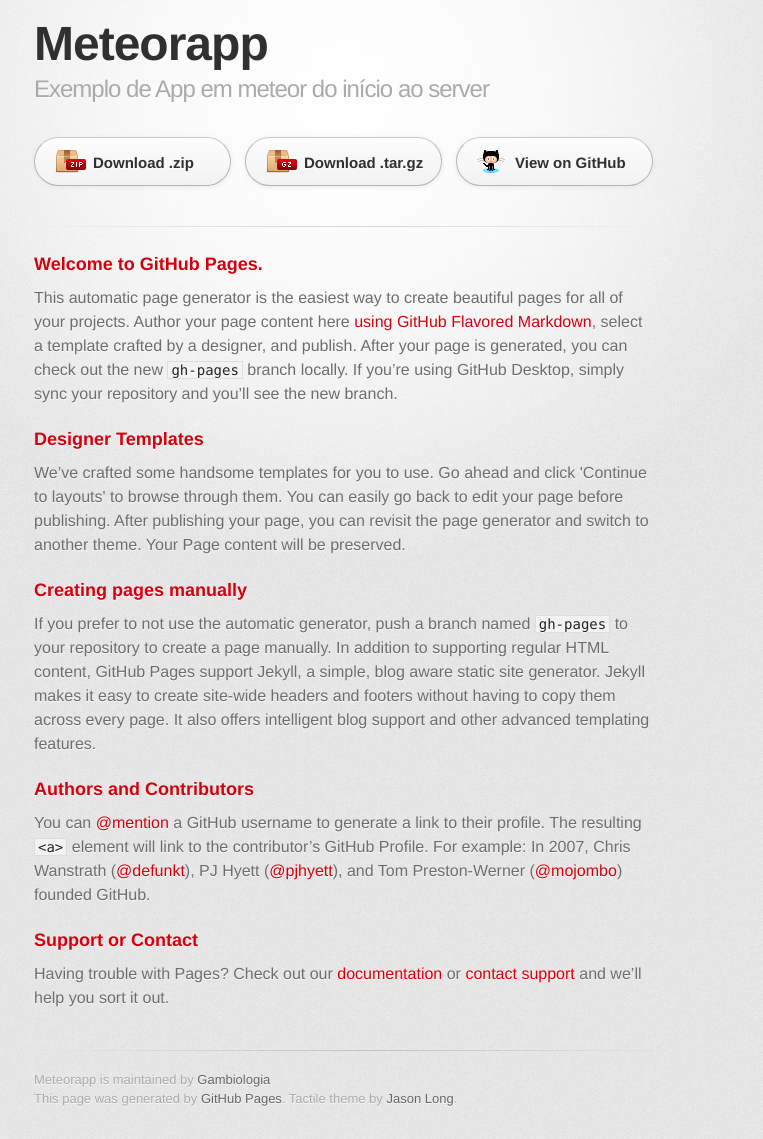
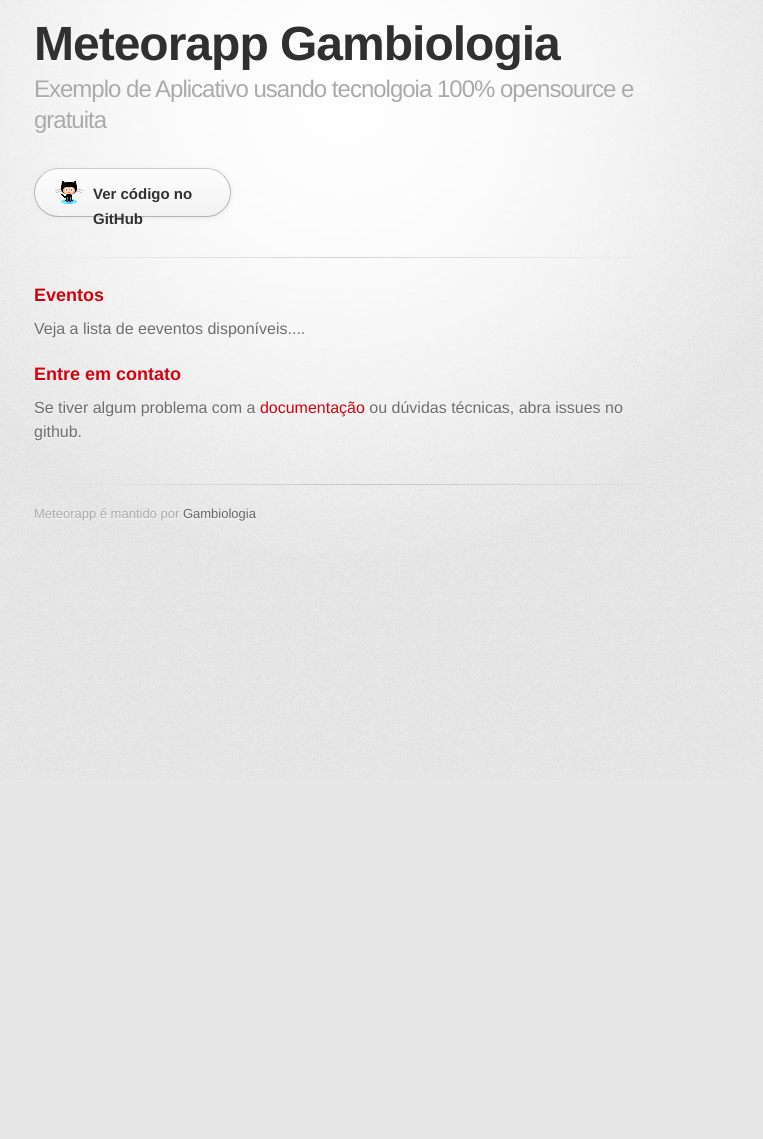
Before and after one commit to Gambiologia/meteorapp, a plain HTML site: page index.html in a window 1280 px wide. Shown: the part 20-1159 px from the top of the page, without its empty margins (296-1059 px from the left). After the commit the page ends 800 px from the top, so only its background shows below. Drawn offline with Linux system fonts and the light colour scheme; a web font is replaced by a local one.

Commit message:
primeira pagina

```diff
--- a/index.html
+++ b/index.html
@@ -18,48 +18,42 @@
       <div class="inner">
 
         <header>
-          <h1>Meteorapp</h1>
-          <h2>Exemplo de App em meteor do início ao server</h2>
+          <h1>Meteorapp Gambiologia</h1>
+          <h2>Exemplo de Aplicativo usando tecnolgoia 100% opensource e gratuita</h2>
         </header>
 
         <section id="downloads" class="clearfix">
-          <a href="https://github.com/Gambiologia/meteorapp/zipball/master" id="download-zip" class="button"><span>Download .zip</span></a>
+          <!--
+          <a href="https://github.com/Gambiologia/meteorapp/zipball/master" id="download-zip" class="button"><span>Exemplo</span></a>
           <a href="https://github.com/Gambiologia/meteorapp/tarball/master" id="download-tar-gz" class="button"><span>Download .tar.gz</span></a>
-          <a href="https://github.com/Gambiologia/meteorapp" id="view-on-github" class="button"><span>View on GitHub</span></a>
+        -->
+          <a href="https://github.com/Gambiologia/meteorapp" id="view-on-github" class="button"><span>Ver código no GitHub</span></a>
         </section>
 
         <hr>
 
         <section id="main_content">
           <h3>
-<a id="welcome-to-github-pages" class="anchor" href="#welcome-to-github-pages" aria-hidden="true"><span aria-hidden="true" class="octicon octicon-link"></span></a>Welcome to GitHub Pages.</h3>
+<a id="welcome-to-github-pages" class="anchor" href="#welcome-to-github-pages" aria-hidden="true"><span aria-hidden="true" class="octicon octicon-link"></span></a>Eventos</h3>
 
-<p>This automatic page generator is the easiest way to create beautiful pages for all of your projects. Author your page content here <a href="https://guides.github.com/features/mastering-markdown/">using GitHub Flavored Markdown</a>, select a template crafted by a designer, and publish. After your page is generated, you can check out the new <code>gh-pages</code> branch locally. If you’re using GitHub Desktop, simply sync your repository and you’ll see the new branch.</p>
+<p>Veja a lista de eeventos disponíveis....</p>
 
-<h3>
-<a id="designer-templates" class="anchor" href="#designer-templates" aria-hidden="true"><span aria-hidden="true" class="octicon octicon-link"></span></a>Designer Templates</h3>
-
-<p>We’ve crafted some handsome templates for you to use. Go ahead and click 'Continue to layouts' to browse through them. You can easily go back to edit your page before publishing. After publishing your page, you can revisit the page generator and switch to another theme. Your Page content will be preserved.</p>
-
-<h3>
-<a id="creating-pages-manually" class="anchor" href="#creating-pages-manually" aria-hidden="true"><span aria-hidden="true" class="octicon octicon-link"></span></a>Creating pages manually</h3>
-
-<p>If you prefer to not use the automatic generator, push a branch named <code>gh-pages</code> to your repository to create a page manually. In addition to supporting regular HTML content, GitHub Pages support Jekyll, a simple, blog aware static site generator. Jekyll makes it easy to create site-wide headers and footers without having to copy them across every page. It also offers intelligent blog support and other advanced templating features.</p>
+<!--
+  <code>gh-pages</code>
 
 <h3>
 <a id="authors-and-contributors" class="anchor" href="#authors-and-contributors" aria-hidden="true"><span aria-hidden="true" class="octicon octicon-link"></span></a>Authors and Contributors</h3>
 
 <p>You can <a href="https://help.github.com/articles/basic-writing-and-formatting-syntax/#mentioning-users-and-teams" class="user-mention">@mention</a> a GitHub username to generate a link to their profile. The resulting <code>&lt;a&gt;</code> element will link to the contributor’s GitHub Profile. For example: In 2007, Chris Wanstrath (<a href="https://github.com/defunkt" class="user-mention">@defunkt</a>), PJ Hyett (<a href="https://github.com/pjhyett" class="user-mention">@pjhyett</a>), and Tom Preston-Werner (<a href="https://github.com/mojombo" class="user-mention">@mojombo</a>) founded GitHub.</p>
+-->
+<h3>
+<a id="support-or-contact" class="anchor" href="#support-or-contact" aria-hidden="true"><span aria-hidden="true" class="octicon octicon-link"></span></a>Entre em contato</h3>
 
-<h3>
-<a id="support-or-contact" class="anchor" href="#support-or-contact" aria-hidden="true"><span aria-hidden="true" class="octicon octicon-link"></span></a>Support or Contact</h3>
-
-<p>Having trouble with Pages? Check out our <a href="https://help.github.com/pages">documentation</a> or <a href="https://github.com/contact">contact support</a> and we’ll help you sort it out.</p>
+<p>Se tiver algum problema com a <a href="https://help.github.com/pages">documentação</a> ou dúvidas técnicas, abra issues no github.</p>
         </section>
 
         <footer>
-          Meteorapp is maintained by <a href="https://github.com/Gambiologia">Gambiologia</a><br>
-          This page was generated by <a href="https://pages.github.com">GitHub Pages</a>. Tactile theme by <a href="https://twitter.com/jasonlong">Jason Long</a>.
+          Meteorapp é mantido por <a href="https://github.com/Gambiologia">Gambiologia</a><br>
         </footer>
 
 
```
Also changed, not shown: 1 other file.
